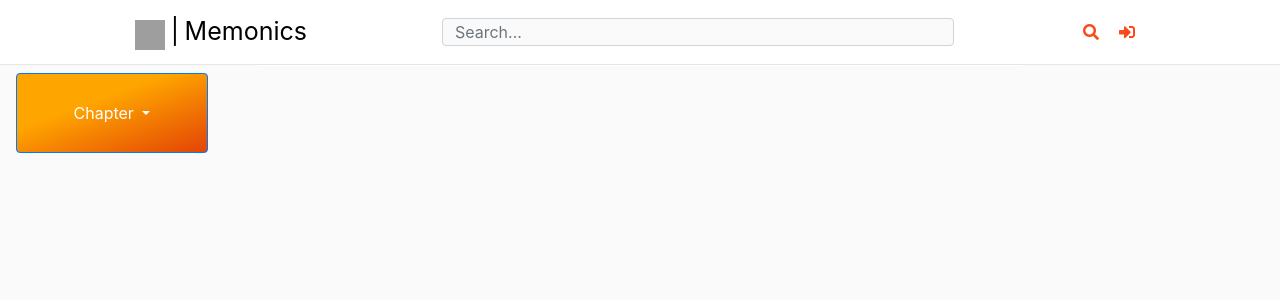
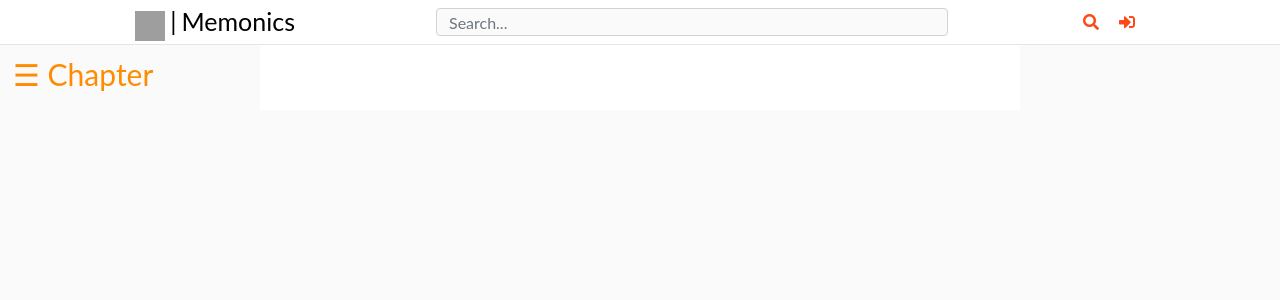
Before and after one commit to paragmore/memonics, a Django app: page / in a window 1280 px wide. Shown: the top 300 px of the page. Run offline with Django 3.2, Linux system fonts and the light colour scheme; data that the repository does not hold is empty; parts of the project's set-up code (start-up, migrations or seed data) failed here and were passed over; some libraries are stand-ins or nearby versions; grey boxes are pictures that could not be loaded.

Commit message:
changed dropdown to slidebar

```diff
--- a/homepage/static/homepage/main.css
+++ b/homepage/static/homepage/main.css
@@ -131,7 +131,8 @@
 }
 
 .navbar-custom{
-    background-color: #FFFFFF
+    background-color: #FFFFFF;
+
 }
 
 #postdivider {
@@ -230,7 +231,7 @@
 }
 
 body {
-    padding-top: 65px;
+    padding-top: 45px;
     padding-bottom: 75px;
 }
 
@@ -262,3 +263,57 @@
 .search-list{
   flex-direction: column-reverse;
 }
+
+
+/* The side navigation menu */
+body {
+  font-family: "Lato", sans-serif;
+}
+
+.sidenav {
+  height: 100%;
+  width: 0;
+  position: fixed;
+  z-index: 1;
+  top: 0;
+  left: 0;
+  background-color: rgb(245, 236, 228);
+  overflow-x: hidden;
+  transition: 0.5s;
+  padding-top: 50px;
+}
+
+.sidenav a {
+  padding: 8px 8px 8px 32px;
+  text-decoration: none;
+  font-size: 17px;
+  color: #818181;
+  display: block;
+  transition: 0.3s;
+}
+
+.sidenav h6 {
+  font-size: 19px;
+  color: #625e5e;
+}
+
+.sidenav a:hover {
+  color: #e79950b6;
+}
+
+.sidenav .closebtn {
+  position: sticky;
+  top: 10px;
+
+  font-size: 36px;
+  margin-left: 150px;
+}
+
+.sidenavspan a:hover {
+  color: #fc4a1a;
+}
+
+@media screen and (max-height: 450px) {
+  .sidenav {padding-top: 15px;}
+  .sidenav a {font-size: 18px;}
+}
--- a/homepage/templates/homepage/base.html
+++ b/homepage/templates/homepage/base.html
@@ -4,7 +4,8 @@
     <head>
         <!-- Required meta tags -->
         <meta charset="utf-8">
-        <meta name="viewport" content= "width=device-width, user-scalable=no">
+
+        <meta name="viewport" content="width=device-width, initial-scale=1.0, maximum-scale=1.0, user-scalable=no">
 
         <!-- Bootstrap CSS -->
         <link rel="stylesheet" href="https://maxcdn.bootstrapcdn.com/bootstrap/4.0.0/css/bootstrap.min.css" integrity="sha384-Gn5384xqQ1aoWXA+058RXPxPg6fy4IWvTNh0E263XmFcJlSAwiGgFAW/dAiS6JXm" crossorigin="anonymous">
@@ -27,7 +28,7 @@
 
     </head>
 <body>
-    <nav class="navbar navbar-expand fixed-top navbar-custom">
+    <nav class="navbar navbar-expand fixed-top navbar-custom" style="height: 45px;" >
         <div class="container" id='navbar'>
             <div class="justify-content-start">
                 <a class="navbar-brand" href="/">
@@ -104,12 +105,12 @@
 
     <aside role="aside">
     <div>
-        <div class=" d-none d-md-block dropdown navbar" style="position: fixed;">
-            <button class="btn btn-primary dropdown-toggle" style="background-image: url('{% static 'homepage/sub_but_grad.png' %}'); height:10vh ;width:15vw ;background-size: cover;" type="button" id="dropdownMenuButton" data-toggle="dropdown" aria-haspopup="true" aria-expanded="false">
-            Chapter
-            </button>
-            <div class="dropdown-menu dropdown-menu-right" aria-labelledby="dropdownMenuButton" style="overflow-y: scroll;max-height: 70vh; background-color: #ffd152c9;  ">
-                {% for subject in subjects%}
+
+
+
+            <div id="mySidenav" class="sidenav" style="overflow-y: scroll;max-height: 100vh;">
+              <a href="javascript:void(0)" class="closebtn" onclick="closeNav()">x</a>
+              {% for subject in subjects%}
                 <div style="margin-top: 2vh;"></div>
                 <h6 class="dropdown-header">{{subject.subject}}</h6>
                 <div id='postdivider'></div>
@@ -123,7 +124,7 @@
                 {% endfor %}
                 {% endfor %}
             </div>
-        </div>
+            <button class="btn btn-link"  style=" color: darkorange ;position: fixed ;font-size:30px;cursor:pointer,"  onclick="openNav()">&#9776; Chapter</button>
     </div>
 </aside>
 
@@ -133,32 +134,17 @@
     <main role="main" class="container h-100">
         <div class="row h-100">
             <div class="col-12 col-md-8 feed col-centered padding-0">
-                <div class="d-md-none"  >
-                    <button class="btn post dropdown-toggle" style=" color: white ;position: fixed; margin-right: 1px; margin-left: 72vw; " type="button" id="dropdownMenuButton" data-toggle="dropdown" aria-haspopup="true" aria-expanded="false">
-                      Chapter
+                <div class="d-md-none" style="width: 100%;height: 36px;background-color: white;position: fixed;" >
+                    <button class="btn post" style=" color: white ;position: fixed;" onclick="openNav()">&#9776; Chapter</button>
                     </button>
-                    <div class="dropdown-menu" style="overflow-y: scroll;max-height: 70vh;" aria-labelledby="dropdownMenuButton">
-                        {% for subject in subjects%}
-                <div style="margin-top: 2vh;"></div>
-                <h6 class="dropdown-header">{{subject.subject}}</h6>
-                <div id='postdivider'></div>
 
-                {% for chapter in chapters%}
-                {% if chapter.subject.subject == subject.subject %}
-
-                <a class="dropdown-item" href="{% url 'chapter-home' chapter.id %}">{{chapter.chapter}}</a>
-
-                {% endif %}
-                {% endfor %}
-                {% endfor %}
-                    </div>
                 </div>
                 {% block content %}
                 {% endblock content %}
             </div>
         </div>
     </main>
-    <nav class="navbar fixed-bottom navbar-light bg-light navbar-expand nav-footer">
+    <nav class="navbar fixed-bottom navbar-light bg-light navbar-expand nav-footer" style="height: 42px;">
         {% if user.is_authenticated %}
             <ul class="navbar-nav nav-fill w-100" >
                 <li class="nav-item">
@@ -242,6 +228,15 @@
     })
     </script>
 
+<script>
+    function openNav() {
+      document.getElementById("mySidenav").style.width = "250px";
+    }
+
+    function closeNav() {
+      document.getElementById("mySidenav").style.width = "0";
+    }
+    </script>
 
 
 
--- a/homepage/templates/homepage/home.html
+++ b/homepage/templates/homepage/home.html
@@ -5,7 +5,9 @@
 {% block content %}
 
 
-<div class='infinite-container'>
+<div class='infinite-container' style="padding-top: 65px;">
+
+
 
     {% for p in posts %}
 
--- a/memonics/urls.py
+++ b/memonics/urls.py
@@ -19,6 +19,7 @@
 from users import views as user_views
 from django.conf import settings
 from django.conf.urls.static import static
+from users.forms import UserLoginForm
 
 # http request starts here and tries to match url patterns stopping on first match
 
@@ -27,7 +28,7 @@
     path('register/', user_views.register, name='register'),
     path('messages/', include('directmessages.urls')),
     path('profile/edit/', user_views.profile, name='profile'),
-    path('login/', auth_views.LoginView.as_view(template_name='users/login.html'), name='login'),
+    path('login/', auth_views.LoginView.as_view(template_name='users/login.html',authentication_form=UserLoginForm), name='login'),
     path('logout/', auth_views.LogoutView.as_view(template_name='users/logout.html'), name='logout'),
     path('password-reset/', auth_views.PasswordResetView.as_view(template_name='users/password_reset.html'), name='password_reset'),
     path('password-reset/done/', auth_views.PasswordResetDoneView.as_view(template_name='users/password_reset_done.html'), name='password_reset_done'),
```
Also changed, not shown: users/forms.py (+7 -1 lines), 1 other file.
